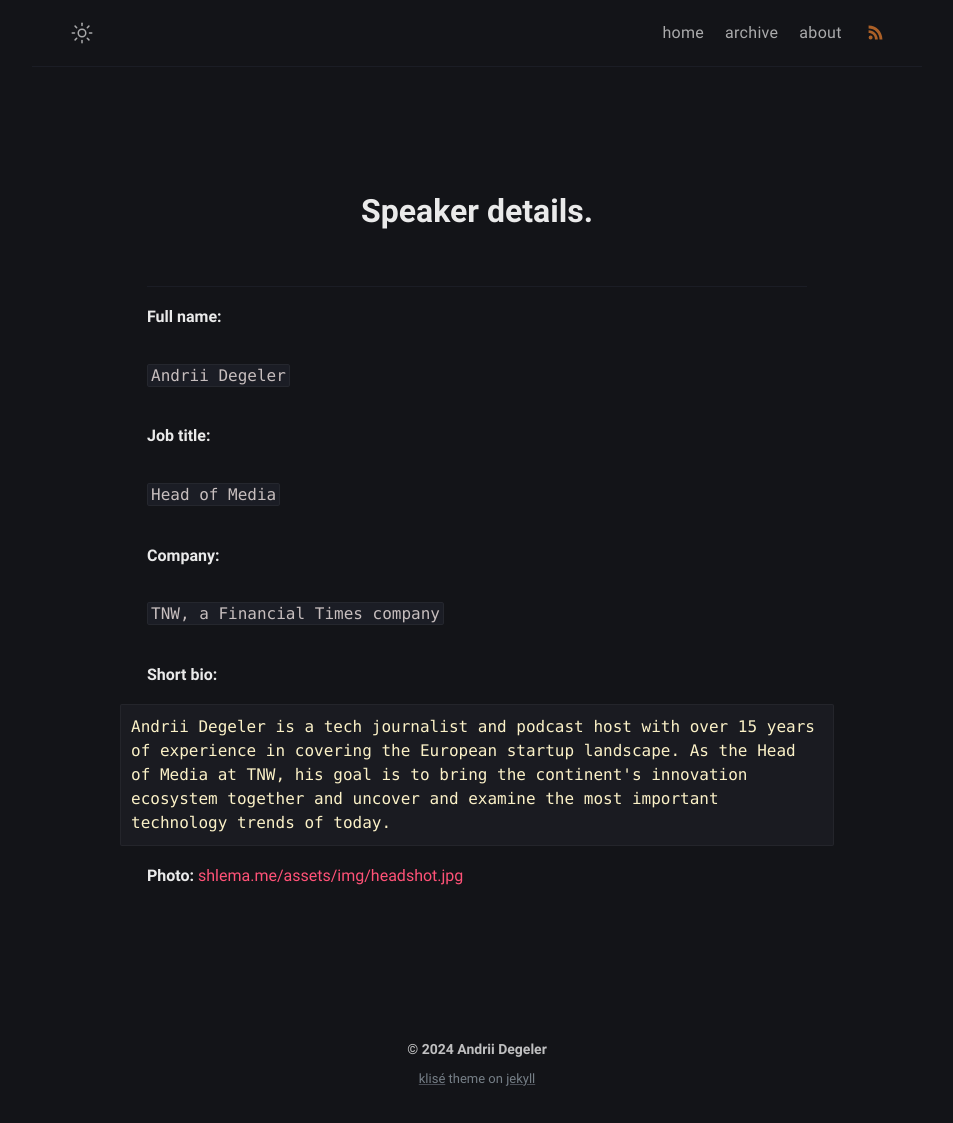
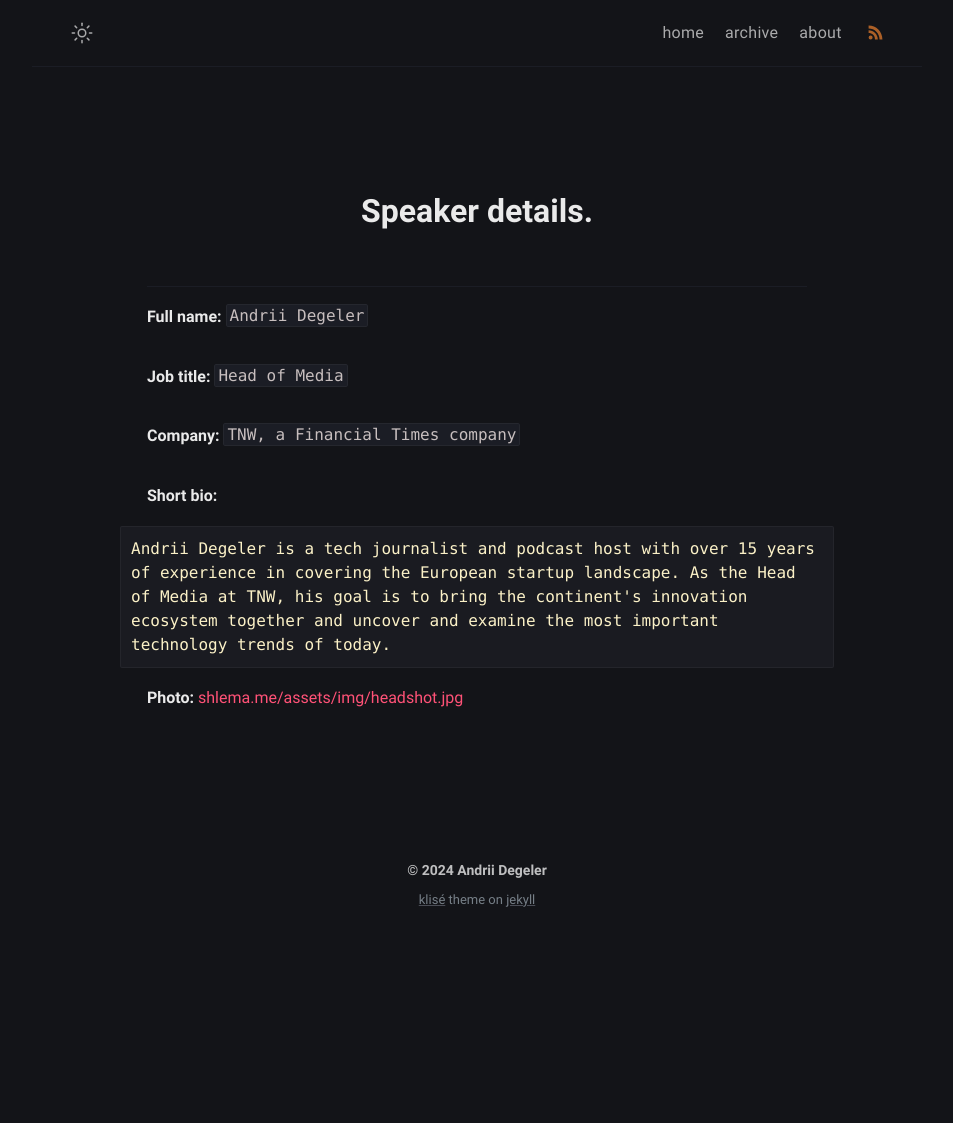
Before and after one commit to shlema/shlema.github.io, a Jekyll site: the page built from speaking.md, in a window 1280 px wide. Shown: the whole page, without its empty margins (163-1116 px from the left). Built offline with Jekyll 4.4.1, drawn with Linux system fonts in a browser that asks for light colours; after the commit the page ends 944 px from its top, so only the background shows below that.

```diff
--- a/speaking.md
+++ b/speaking.md
@@ -6,17 +6,11 @@ comments: false
 ---
 ---
 
-**Full name:**
+**Full name:** `Andrii Degeler`
 
-`Andrii Degeler`
+**Job title:** `Head of Media`
 
-**Job title:**
-
-`Head of Media`
-
-**Company:**
-
-`TNW, a Financial Times company`
+**Company:** `TNW, a Financial Times company`
 
 **Short bio:**
 
```
